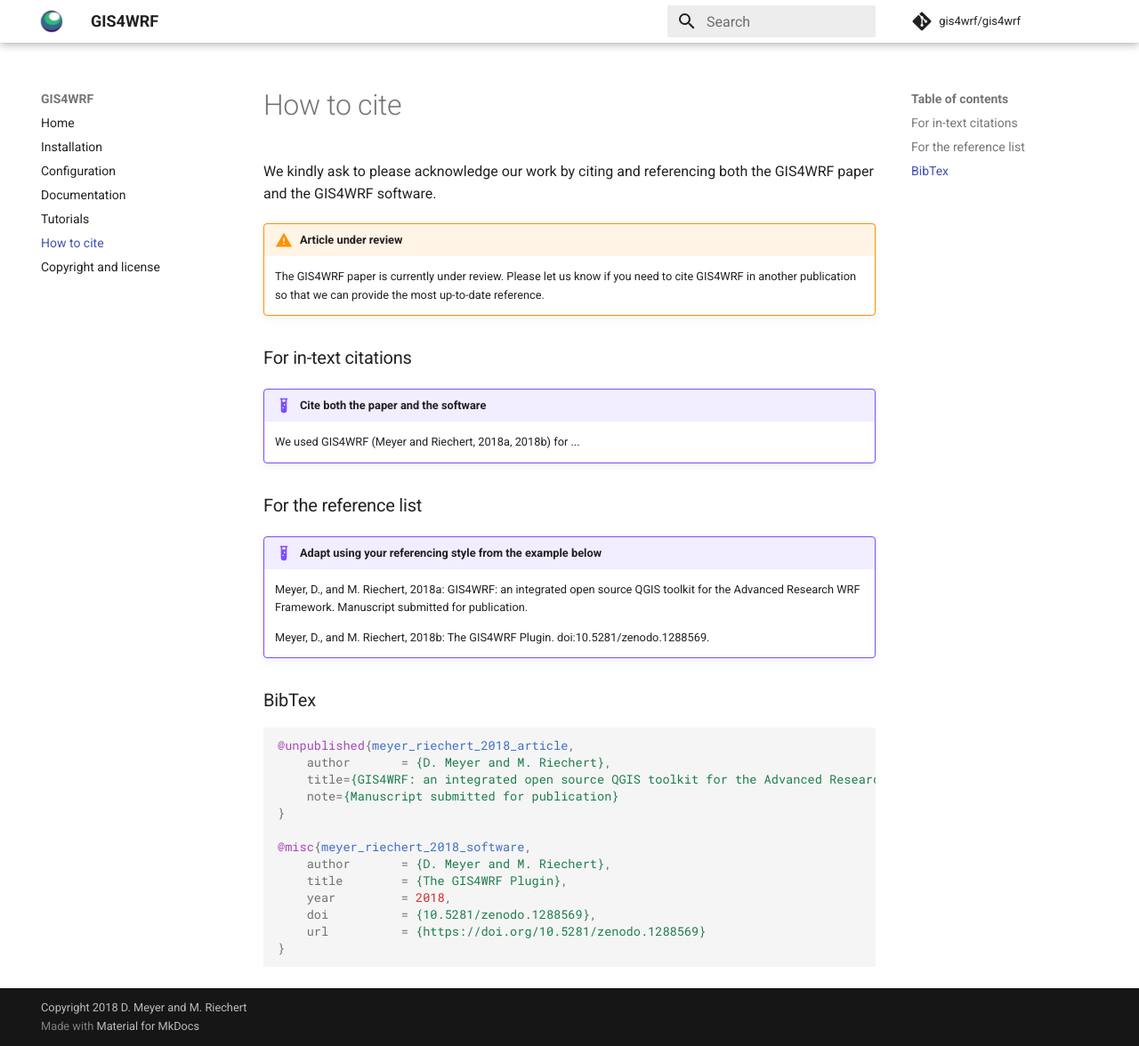
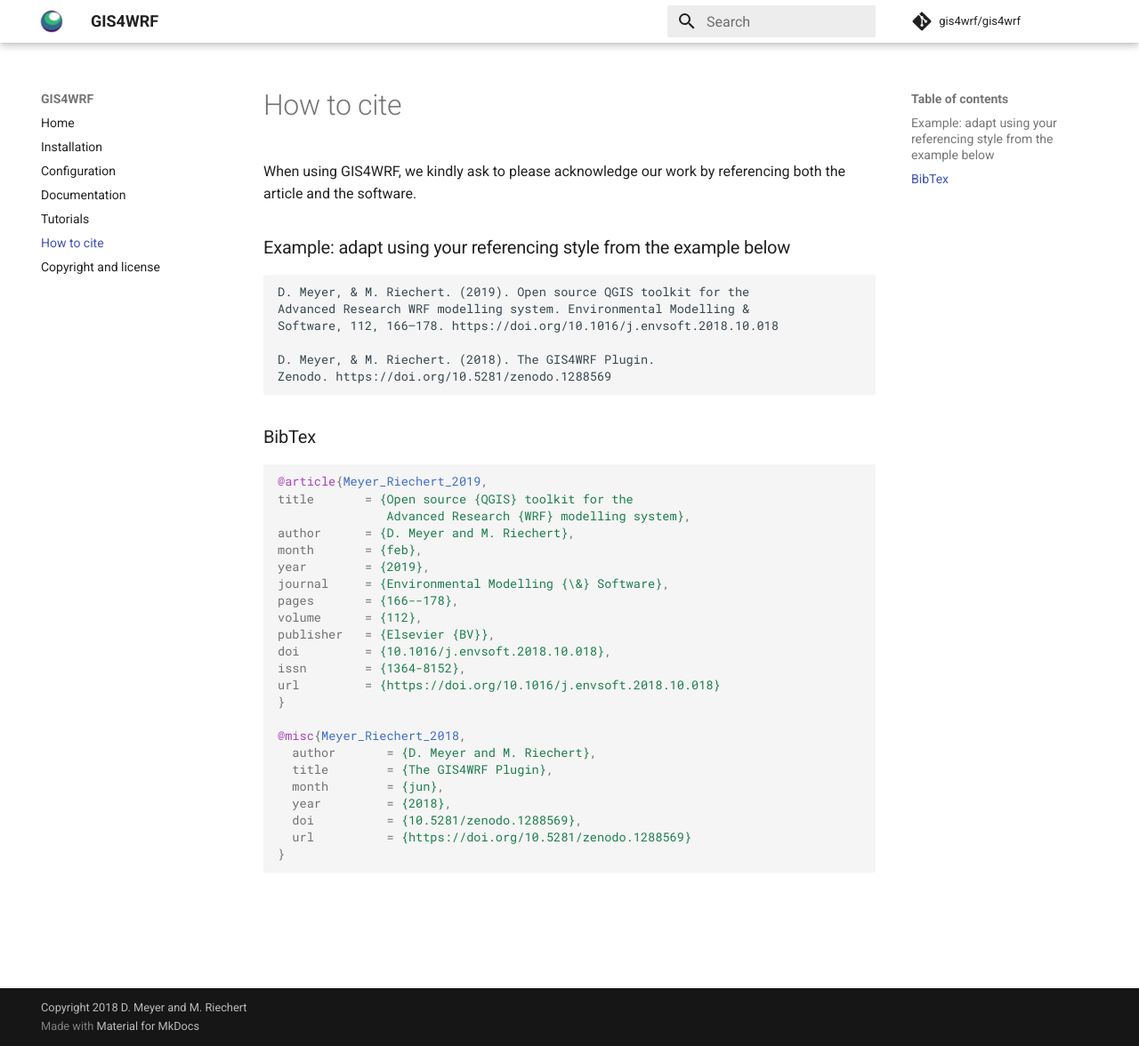
Before and after one commit to GIS4WRF/gis4wrf.github.io, an MkDocs documentation site: the page built from docs/cite/index.md, in a window 1280 px wide and 1176 px high. Shown: the whole window at 89% size. Built offline with MkDocs 1.6.1 and Material for MkDocs 9.7.7, drawn with Linux system fonts in a browser that asks for light colours; comment, search, counter and statistics services are not loaded.

Commit message:
Update article refs (#1)
Replace article refs to include link to the final published version.

````diff
--- a/docs/cite/index.md
+++ b/docs/cite/index.md
@@ -1,36 +1,39 @@
-We kindly ask to please acknowledge our work by citing and referencing both the GIS4WRF paper and the GIS4WRF software.
+When using GIS4WRF, we kindly ask to please acknowledge our work by referencing both the article and the software.
 
-!!! warning "Article under review"
-    The GIS4WRF paper is currently under review. Please let us know if you need to cite GIS4WRF in another publication so that we can provide the most up-to-date reference.
+### Example: adapt using your referencing style from the example below
+```
+D. Meyer, & M. Riechert. (2019). Open source QGIS toolkit for the
+Advanced Research WRF modelling system. Environmental Modelling &
+Software, 112, 166–178. https://doi.org/10.1016/j.envsoft.2018.10.018
 
-### For in-text citations
-
-!!! example "Cite both the paper and the software"
-    We used GIS4WRF (Meyer and Riechert, 2018a, 2018b) for ...
-
-### For the reference list
-
-!!! example "Adapt using your referencing style from the example below"
-    Meyer, D., and M. Riechert, 2018a: GIS4WRF: an integrated open source QGIS toolkit
-        for the Advanced Research WRF Framework. Manuscript submitted for publication.
-
-    Meyer, D., and M. Riechert, 2018b: The GIS4WRF Plugin.
-        doi:10.5281/zenodo.1288569.
+D. Meyer, & M. Riechert. (2018). The GIS4WRF Plugin.
+Zenodo. https://doi.org/10.5281/zenodo.1288569
+```
 
 ### BibTex
 
-```bibtex
-@unpublished{meyer_riechert_2018_article,
-    author       = {D. Meyer and M. Riechert},
-    title={GIS4WRF: an integrated open source QGIS toolkit for the Advanced Research WRF Framework},
-    note={Manuscript submitted for publication}
+``` bibtex
+@article{Meyer_Riechert_2019,
+title       = {Open source {QGIS} toolkit for the
+               Advanced Research {WRF} modelling system},
+author      = {D. Meyer and M. Riechert},
+month       = {feb},
+year        = {2019},
+journal     = {Environmental Modelling {\&} Software},
+pages       = {166--178},
+volume      = {112},
+publisher   = {Elsevier {BV}},
+doi         = {10.1016/j.envsoft.2018.10.018},
+issn        = {1364-8152},
+url         = {https://doi.org/10.1016/j.envsoft.2018.10.018}
 }
 
-@misc{meyer_riechert_2018_software,
-    author       = {D. Meyer and M. Riechert},
-    title        = {The GIS4WRF Plugin},
-    year         = 2018,
-    doi          = {10.5281/zenodo.1288569},
-    url          = {https://doi.org/10.5281/zenodo.1288569}
+@misc{Meyer_Riechert_2018,
+  author       = {D. Meyer and M. Riechert},
+  title        = {The GIS4WRF Plugin},
+  month        = {jun},
+  year         = {2018},
+  doi          = {10.5281/zenodo.1288569},
+  url          = {https://doi.org/10.5281/zenodo.1288569}
 }
 ```
````
Also changed, not shown: docs/index.md (+5 -10 lines), docs/installation/index.md (+5 -5 lines).
